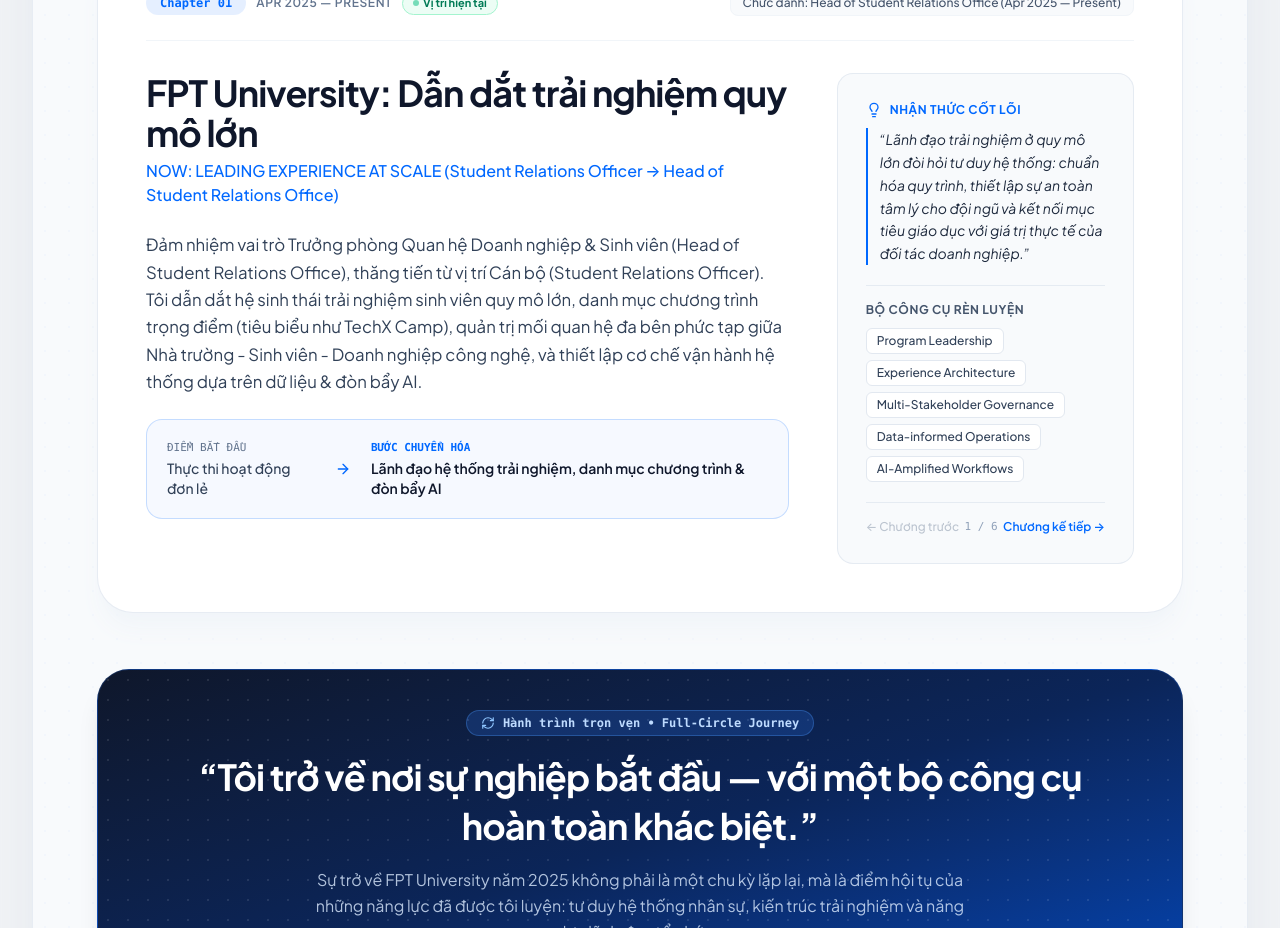
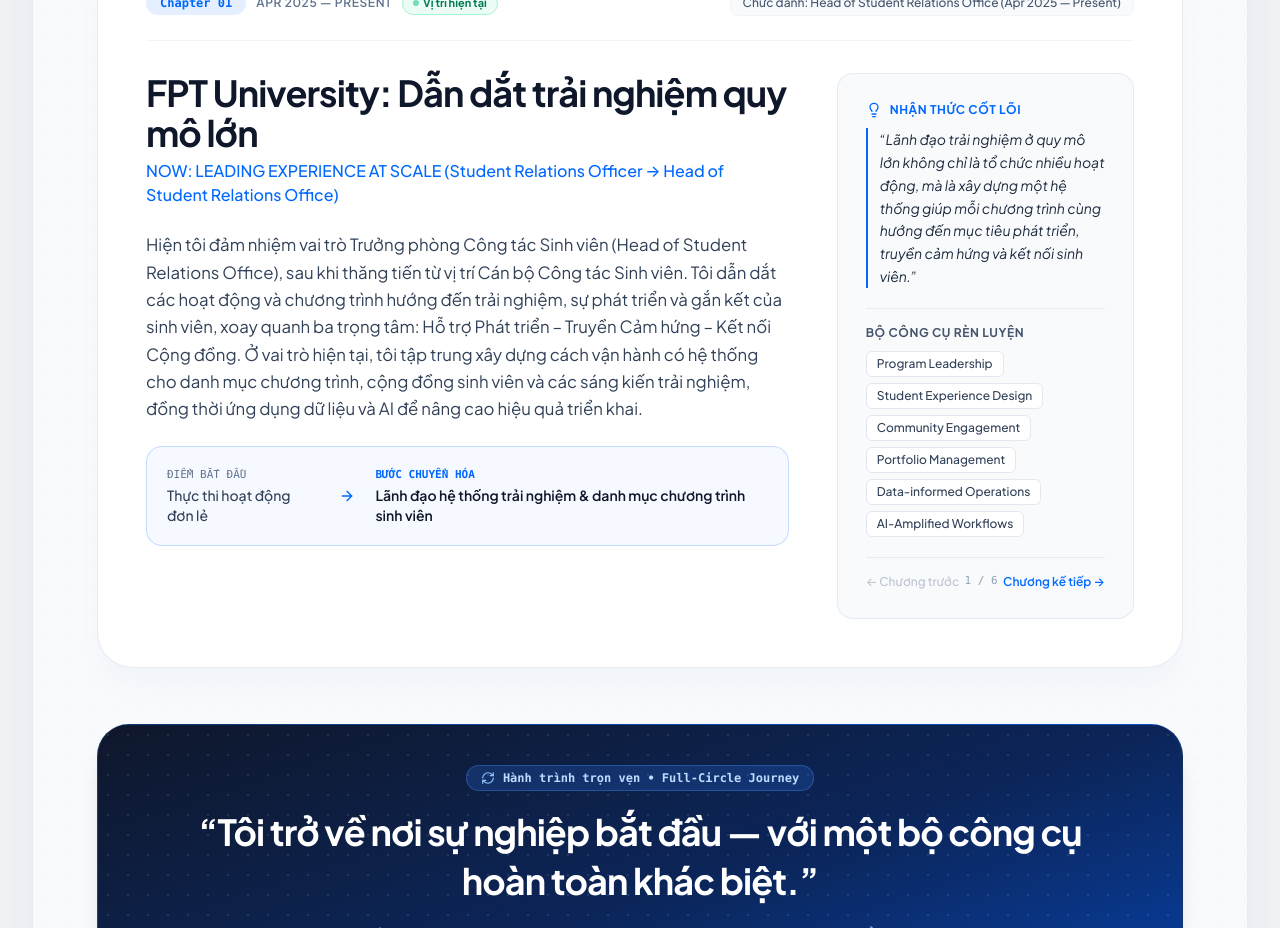
Before and after one commit to nngandang-alt/NganBit-personal-website, a React (Vite) app: page / in a window 1280 px wide. Shown: the part 1440-2368 px from the top of the page. Built offline with nearby package versions, Linux system fonts and the light colour scheme.

Commit message:
fix(story): update Chapter 01 FPT University SRO scope, pillars, core shift, and toolkit

```diff
--- a/src/data/portfolioData.ts
+++ b/src/data/portfolioData.ts
@@ -82,18 +82,25 @@
       en: 'NOW: LEADING EXPERIENCE AT SCALE (Student Relations Officer → Head of Student Relations Office)',
     },
     story: {
-      vi: 'Đảm nhiệm vai trò Trưởng phòng Quan hệ Doanh nghiệp & Sinh viên (Head of Student Relations Office), thăng tiến từ vị trí Cán bộ (Student Relations Officer). Tôi dẫn dắt hệ sinh thái trải nghiệm sinh viên quy mô lớn, danh mục chương trình trọng điểm (tiêu biểu như TechX Camp), quản trị mối quan hệ đa bên phức tạp giữa Nhà trường - Sinh viên - Doanh nghiệp công nghệ, và thiết lập cơ chế vận hành hệ thống dựa trên dữ liệu & đòn bẩy AI.',
-      en: 'Serving as Head of Student Relations Office, advancing from Student Relations Officer. Directing large-scale student experience ecosystems, a multifaceted program portfolio (flagship TechX Camp), multi-stakeholder governance across Academia, Students, and Industry Partners, and instituting data-informed operations amplified by AI workflows.',
+      vi: 'Hiện tôi đảm nhiệm vai trò Trưởng phòng Công tác Sinh viên (Head of Student Relations Office), sau khi thăng tiến từ vị trí Cán bộ Công tác Sinh viên. Tôi dẫn dắt các hoạt động và chương trình hướng đến trải nghiệm, sự phát triển và gắn kết của sinh viên, xoay quanh ba trọng tâm: Hỗ trợ Phát triển – Truyền Cảm hứng – Kết nối Cộng đồng. Ở vai trò hiện tại, tôi tập trung xây dựng cách vận hành có hệ thống cho danh mục chương trình, cộng đồng sinh viên và các sáng kiến trải nghiệm, đồng thời ứng dụng dữ liệu và AI để nâng cao hiệu quả triển khai.',
+      en: 'Currently serving as Head of Student Relations Office, advancing from Student Relations Officer. I lead programs and initiatives dedicated to student experience, personal development, and engagement around three core pillars: Developmental Support – Inspiration – Community Connection. In my current role, I focus on building systematic operations for the program portfolio, student communities, and experiential initiatives, while leveraging data and AI to scale operational effectiveness.',
     },
     coreShift: {
-      from: { vi: 'Thực thi hoạt động đơn lẻ', en: 'Isolated program coordination' },
-      to: { vi: 'Lãnh đạo hệ thống trải nghiệm, danh mục chương trình & đòn bẩy AI', en: 'Ecosystem leadership, program portfolio & AI scale' },
+      from: { vi: 'Thực thi hoạt động đơn lẻ', en: 'Isolated program execution' },
+      to: { vi: 'Lãnh đạo hệ thống trải nghiệm & danh mục chương trình sinh viên', en: 'Leading student experience systems & program portfolio' },
     },
     keyRealization: {
-      vi: 'Lãnh đạo trải nghiệm ở quy mô lớn đòi hỏi tư duy hệ thống: chuẩn hóa quy trình, thiết lập sự an toàn tâm lý cho đội ngũ và kết nối mục tiêu giáo dục với giá trị thực tế của đối tác doanh nghiệp.',
-      en: 'Leading experience at scale demands systems thinking: process standardisation, team empowerment, and aligning institutional goals with industry ecosystem value.',
+      vi: 'Lãnh đạo trải nghiệm ở quy mô lớn không chỉ là tổ chức nhiều hoạt động, mà là xây dựng một hệ thống giúp mỗi chương trình cùng hướng đến mục tiêu phát triển, truyền cảm hứng và kết nối sinh viên.',
+      en: 'Leading experience at scale is not merely organizing numerous activities, but engineering a system where every program purposefully advances student development, inspiration, and community connection.',
     },
-    toolkit: ['Program Leadership', 'Experience Architecture', 'Multi-Stakeholder Governance', 'Data-informed Operations', 'AI-Amplified Workflows'],
+    toolkit: [
+      'Program Leadership',
+      'Student Experience Design',
+      'Community Engagement',
+      'Portfolio Management',
+      'Data-informed Operations',
+      'AI-Amplified Workflows',
+    ],
     contextHighlight: { vi: 'Chức danh: Head of Student Relations Office (Apr 2025 — Present)', en: 'Official Title: Head of Student Relations Office (Apr 2025 — Present)' },
   },
   {
```
